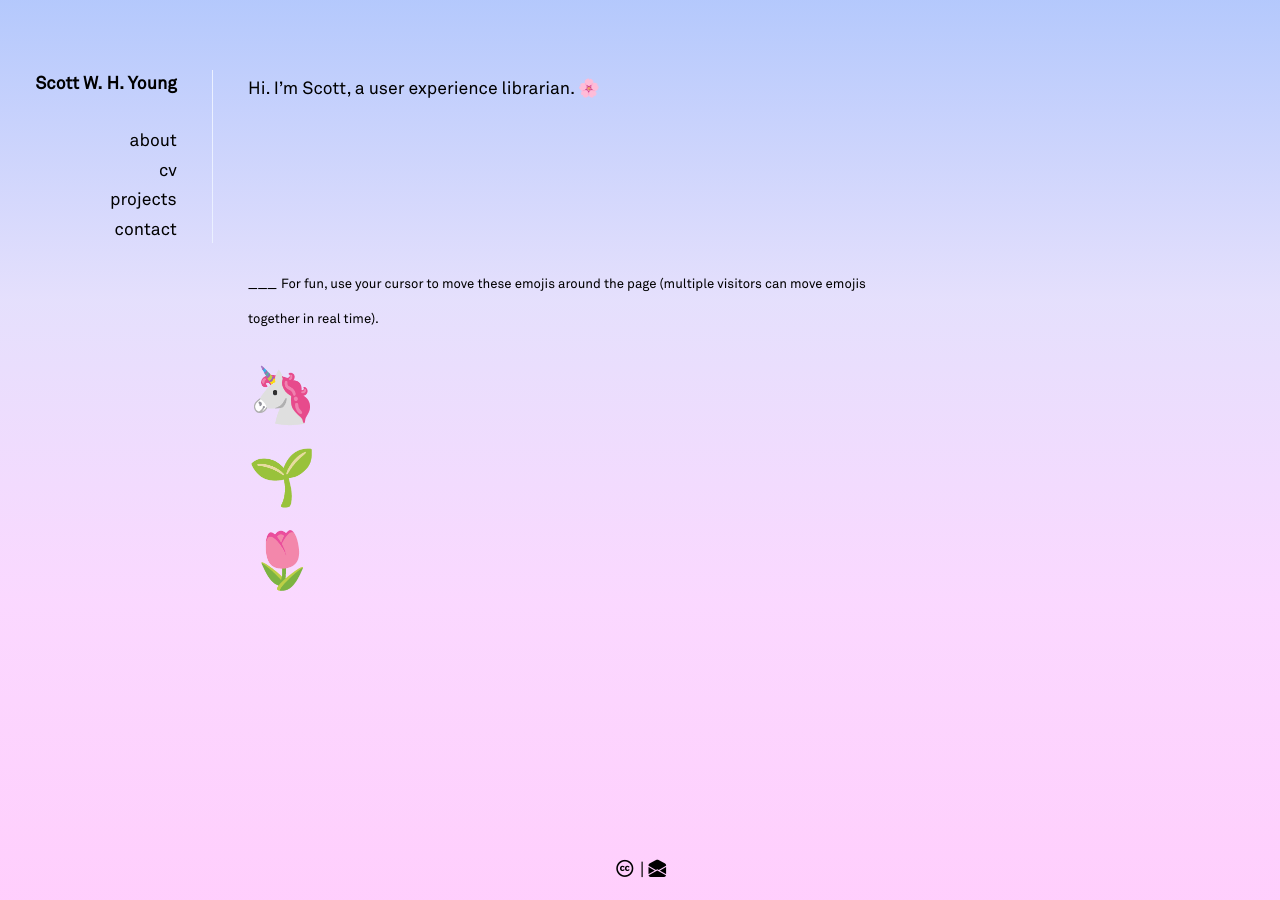
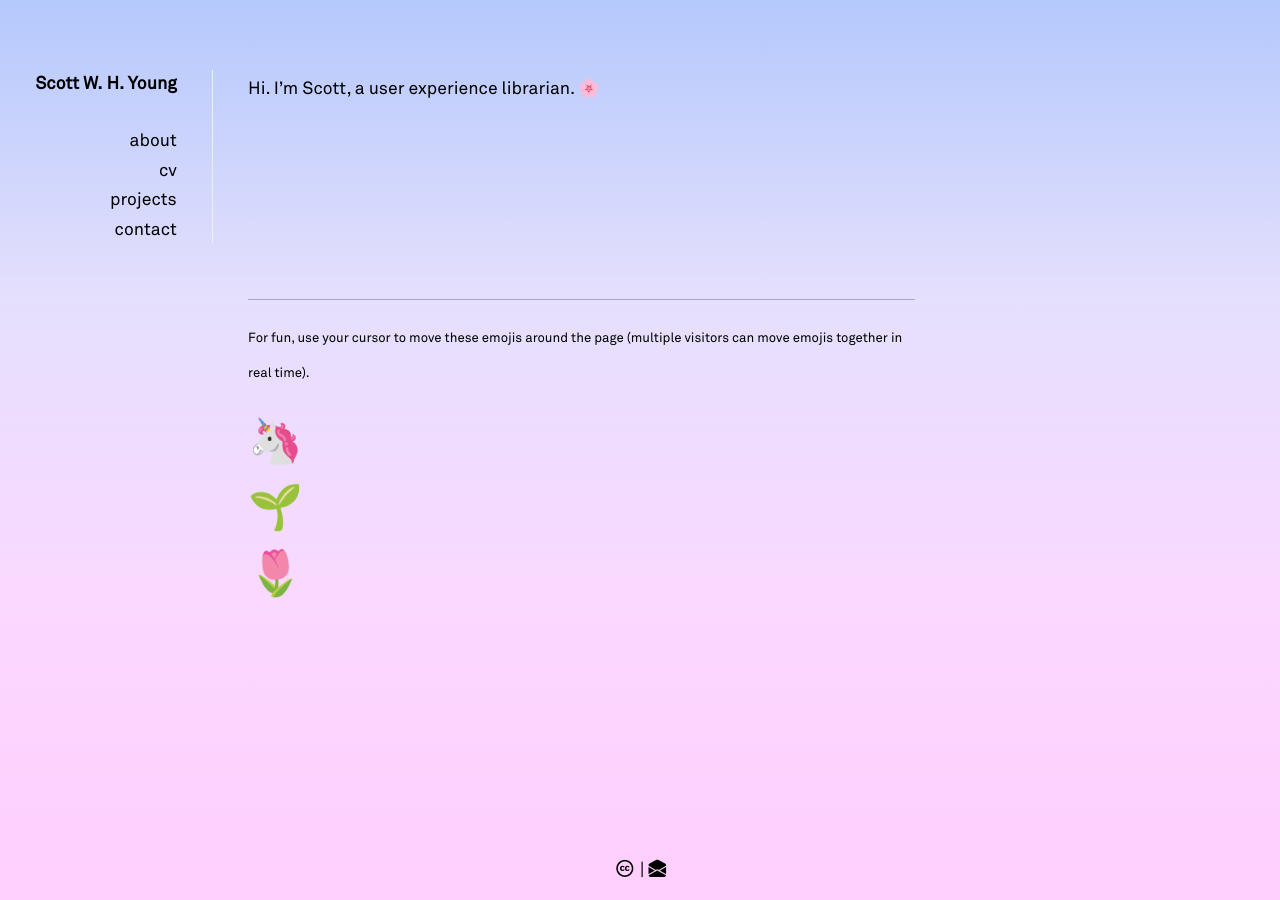
Before and after one commit to swyoung/swyoung.github.io, a Jekyll site: the page built from index.md, in a window 1280 px wide. Built offline with Jekyll 4.4.1, drawn with Linux system fonts in a browser that asks for light colours; nearby versions of some CDN libraries; a style sheet for code colours, icons or effects is not loaded.

Commit message:
Update index.md

```diff
--- a/index.md
+++ b/index.md
@@ -9,8 +9,10 @@ Hi. I’m Scott, a user experience librarian. <span class="emoji-spin">🌸</spa
 <br>
 <br>
 <br>
+
 ___
+
 <span style="font-size:75%">For fun, use your cursor to move these emojis around the page (multiple visitors can move emojis together in real time).</span>
-<div id="unicorn" can-move style="font-size:50px">🦄</div>
-<div id="seedling" can-move style="font-size:50px">🌱</div>
-<div id="tulip" can-move style="font-size:50px">🌷</div>
+<div id="unicorn" can-move style="font-size:40px">🦄</div>
+<div id="seedling" can-move style="font-size:40px">🌱</div>
+<div id="tulip" can-move style="font-size:40px">🌷</div>
```
